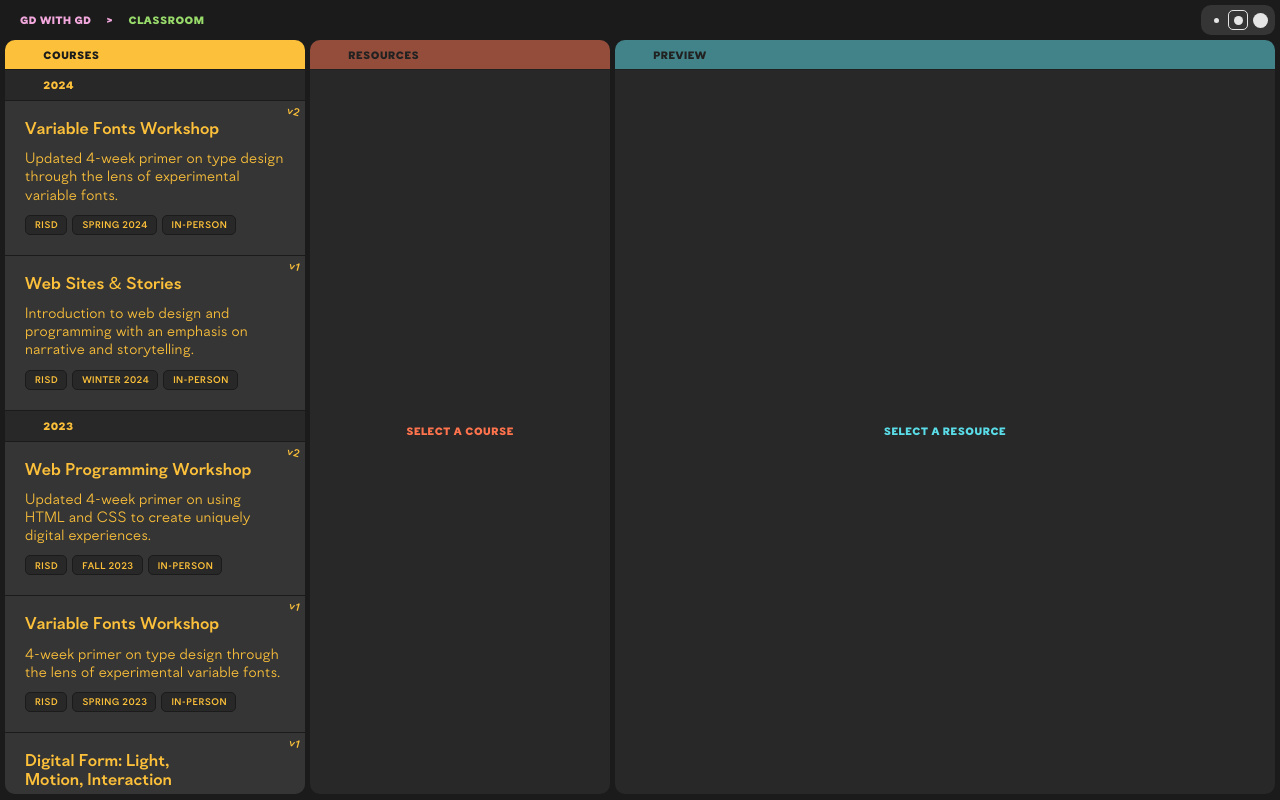
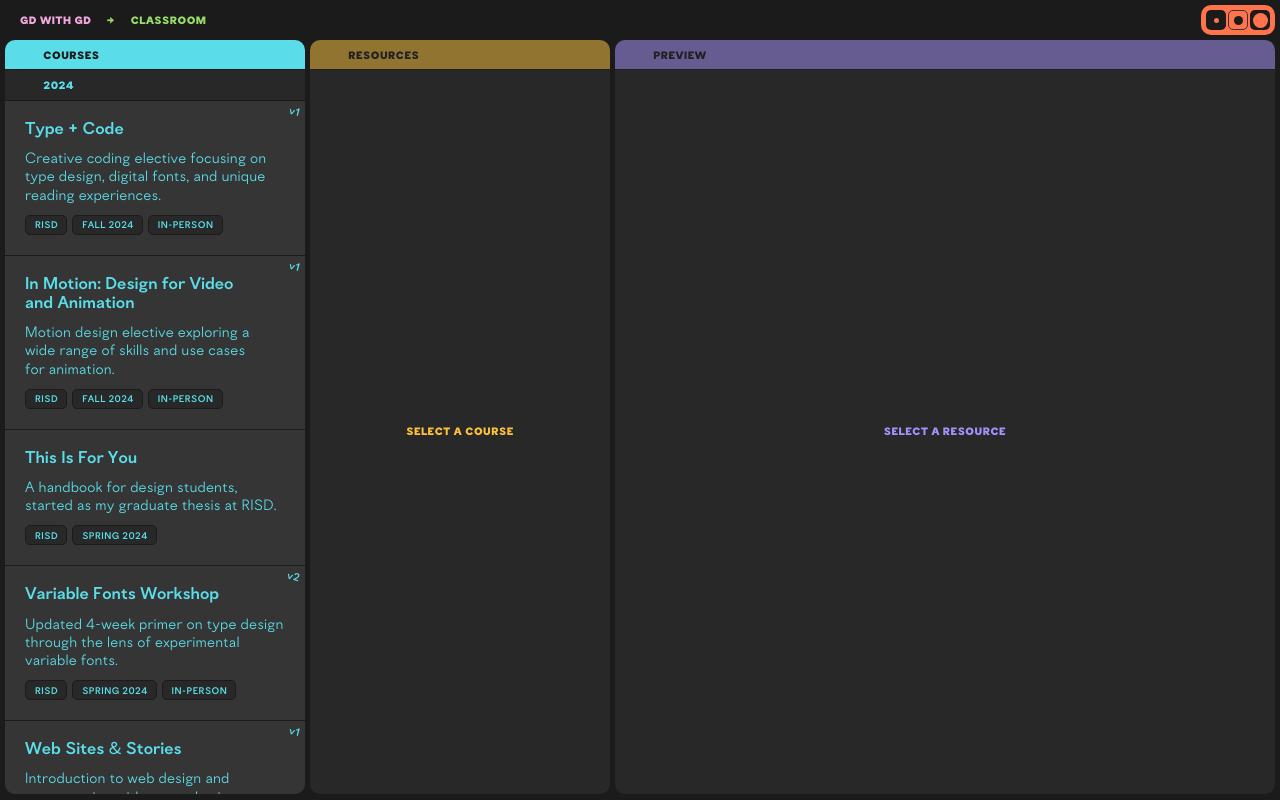
Before and after one commit to gabrieldrozdov/classroom, a plain HTML site: page index.html in a window 1280 px wide. Drawn offline with Linux system fonts and the light colour scheme; a web font is replaced by a local one.

Commit message:
added two courses for risd fall 2024

```diff
--- a/course-data.js
+++ b/course-data.js
@@ -2,16 +2,193 @@
 const courseData = {
 	"type-and-code-v1": [
 		{
-			"name": "Syllabus",
-			"slug": "syllabus",
-			"url": "#"
+			"name": "<span class='symbol'>&#xe88a;</span> Course Materials",
+			"contents": [
+				{
+					"name": "Syllabus",
+					"slug": "syllabus",
+					"url": "https://docs.google.com/document/d/1kM6s5JglXMB76nviLuHKUmPFgDh7KRTgoGCra5Cf9s0/edit?usp=sharing"
+				},
+				{
+					"name": "Schedule",
+					"slug": "schedule",
+					"url": "https://docs.google.com/document/d/1bClrpZ5RNCbWRgRTgI05quoLZMBwr0dRXv-_m67T1Ok/edit?usp=sharing"
+				}
+			]
+		},
+		{
+			"name": "<span class='symbol'>&#xe63e;</span> Class Websites",
+			"contents": [
+				{
+					"name": "Baby Steps",
+					"slug": "baby-steps",
+					"url": "https://babysteps.gdwithgd.com/"
+				},
+				{
+					"name": "The Designer’s Guide to Web Programming",
+					"slug": "designers-guide-to-web-programming",
+					"url": "https://webprogramming.gdwithgd.com/"
+				},
+				{
+					"name": "DEMOLAND",
+					"slug": "demoland",
+					"url": "https://demoland.gdwithgd.com/"
+				},
+			]
+		},
+		{
+			"name": "<span class='symbol'>&#xea03;</span> Projects",
+			"contents": [
+				{
+					"name": "Research & Analysis",
+					"slug": "research-and-analysis",
+					"url": "https://docs.google.com/document/d/1hetibTSSXBQ-WSrRGlTpi3vfj53fZaz5oNfpMbrlcIA/edit?usp=sharing"
+				},
+				{
+					"name": "Project 1: Time Traveler",
+					"slug": "project-1",
+					"url": "https://docs.google.com/document/d/1Z1zB6-depHecJCH28yXkHEfghw1ro7hByIywCHFT6eA/edit?usp=sharing"
+				},
+				{
+					"name": "Project 2: Live Type",
+					"slug": "project-2",
+					"url": "https://docs.google.com/document/d/1XYuZM2gOtHBYx-2J_BDS4LpfcNWogTNTdBuNXhH-jus/edit?usp=sharing"
+				},
+				{
+					"name": "Project 3: Internet Explorer",
+					"slug": "project-3",
+					"url": "https://docs.google.com/document/d/1xeDzwHjt7H9-gzgNCtm1ven7pMJNuZwiJ9sg96VCqe8/edit?usp=sharing"
+				}
+			]
 		}
 	],
 	"in-motion-v1": [
 		{
-			"name": "Syllabus",
-			"slug": "syllabus",
-			"url": "#"
+			"name": "<span class='symbol'>&#xe88a;</span> Course Materials",
+			"contents": [
+				{
+					"name": "Class Website",
+					"slug": "class-website",
+					"url": "https://inmotion.gdwithgd.com/"
+				},
+				{
+					"name": "Syllabus",
+					"slug": "syllabus",
+					"url": "https://docs.google.com/document/d/1qoMG3ypgF9MX4jbqxbJ0vI4GRgDpLgbzaexCVfPLixU/edit?usp=sharing"
+				},
+				{
+					"name": "Schedule",
+					"slug": "schedule",
+					"url": "https://docs.google.com/document/d/1ZUKq3XnTjU05z68O1ksl9DvaNALc-dhIfZY2-0lajbI/edit?usp=sharing"
+				},
+				{
+					"name": "Personal Canon",
+					"slug": "personal-canon",
+					"url": "https://docs.google.com/spreadsheets/d/1Z6nAvxW7IV9gv5SbzhkLJdm43eB7xL9jiIh6KrMsOZk/edit?usp=sharing"
+				},
+				{
+					"name": "How to Export and Compress Video Files",
+					"slug": "how-to-export-and-compress-video-files",
+					"url": "https://docs.google.com/document/d/1e56z4wtLjVPHlDoI3310ayjYuj2yJss59xr0FWudwUQ/edit?usp=sharing"
+				}
+			]
+		},
+	],
+	"this-is-for-you": [
+		{
+			"name": "<span class='symbol'>&#xea19;</span> Overview",
+			"contents": [
+				{
+					"name": "Homepage",
+					"slug": "homepage",
+					"url": "https://thisisforyou.gabrieldrozdov.com/"
+				},
+				{
+					"name": "Book Generator",
+					"slug": "book-generator",
+					"url": "https://thisisforyou.gabrieldrozdov.com/print/"
+				},
+				{
+					"name": "Foreword",
+					"slug": "foreword",
+					"url": "https://thisisforyou.gabrieldrozdov.com/hello/"
+				},
+				{
+					"name": "Afterword",
+					"slug": "afterword",
+					"url": "https://thisisforyou.gabrieldrozdov.com/goodbye/"
+				},
+				{
+					"name": "Index",
+					"slug": "index",
+					"url": "https://thisisforyou.gabrieldrozdov.com/index/"
+				}
+			]
+		},
+		{
+			"name": "<span class='symbol'>&#xe0f0;</span> Part One: Learning",
+			"contents": [
+				{
+					"name": "Chapter 1: Learning how to design",
+					"slug": "chapter-1",
+					"url": "https://thisisforyou.gabrieldrozdov.com/learning/design/"
+				},
+				{
+					"name": "Chapter 2: Learning how to design using code",
+					"slug": "chapter-2",
+					"url": "https://thisisforyou.gabrieldrozdov.com/learning/code/"
+				},
+				{
+					"name": "Chapter 3: Learning how to teach design and code",
+					"slug": "chapter-3",
+					"url": "https://thisisforyou.gabrieldrozdov.com/learning/teaching/"
+				},
+				{
+					"name": "Chapter 4: Learning how to run a studio",
+					"slug": "chapter-4",
+					"url": "https://thisisforyou.gabrieldrozdov.com/learning/studio/"
+				}
+			]
+		},
+		{
+			"name": "<span class='symbol'>&#xf604;</span> Part Two: Making",
+			"contents": [
+				{
+					"name": "Chapter 5: Everything I made before design school",
+					"slug": "chapter-5",
+					"url": "https://thisisforyou.gabrieldrozdov.com/making/before/"
+				},
+				{
+					"name": "Chapter 6: Everything I made during design school",
+					"slug": "chapter-6",
+					"url": "https://thisisforyou.gabrieldrozdov.com/making/during/"
+				},
+				{
+					"name": "Chapter 7: Everything I made after design school",
+					"slug": "chapter-7",
+					"url": "https://thisisforyou.gabrieldrozdov.com/making/after/"
+				}
+			]
+		},
+		{
+			"name": "<span class='symbol'>&#xe0bf;</span> Part Three: Sharing",
+			"contents": [
+				{
+					"name": "Chapter 8: Talking with my teachers",
+					"slug": "chapter-8",
+					"url": "https://thisisforyou.gabrieldrozdov.com/sharing/teachers/"
+				},
+				{
+					"name": "Chapter 9: Talking with my peers",
+					"slug": "chapter-9",
+					"url": "https://thisisforyou.gabrieldrozdov.com/sharing/peers/"
+				},
+				{
+					"name": "Chapter 10: Talking with my students",
+					"slug": "chapter-10",
+					"url": "https://thisisforyou.gabrieldrozdov.com/sharing/students/"
+				}
+			]
 		}
 	],
 	"variable-fonts-workshop-v2": [
@@ -119,6 +296,11 @@ const courseData = {
 					"name": "Syllabus",
 					"slug": "syllabus",
 					"url": "https://docs.google.com/document/d/1i34q-M4Wnae1QlO-UXo58X3MNYW3UkDX_E20Kml1PDE/edit?usp=sharing"
+				},
+				{
+					"name": "Small Sites; Big Stories",
+					"slug": "small-sites-big-stories",
+					"url": "https://smallsites.gdwithgd.com/"
 				}
 			]
 		},
--- a/index.html
+++ b/index.html
@@ -18,7 +18,7 @@
 	<header class="header">
 		<h1 class="header-path">
 			<a href="https://gdwithgd.com" target="_blank">GD with GD</a>
-			<div>&gt;</div>
+			<div>&rarr;</div>
 			<a href="/">Classroom</a>
 		</h1>
 		<div class="header-zoom">
@@ -34,7 +34,7 @@
 
 			<div class="links">
 				<h3 class="link-category"><span class="symbol">&#xe935;</span>2024</h3>
-				<!-- <a href="?course=type-and-code-v1" class="link" data-course="type-and-code-v1" data-path="Type + Code [v1]">
+				<a href="?course=type-and-code-v1" class="link" data-course="type-and-code-v1" data-path="Type + Code [v1]">
 					<h4 class="link-title">Type + Code</h4>
 					<p class="link-desc">
 						Creative coding elective focusing on type design, digital fonts, and unique reading experiences.
@@ -45,8 +45,8 @@
 						<div class="link-tag">In-person</div>
 					</div>
 					<div class="link-sticker">v1</div>
-				</a> -->
-				<!-- <a href="?course=in-motion-v1" class="link" data-course="in-motion-v1" data-path="In Motion [v1]">
+				</a>
+				<a href="?course=in-motion-v1" class="link" data-course="in-motion-v1" data-path="In Motion [v1]">
 					<h4 class="link-title">In Motion: Design for Video and Animation</h4>
 					<p class="link-desc">
 						Motion design elective exploring a wide range of skills and use cases for animation.
@@ -57,7 +57,17 @@
 						<div class="link-tag">In-person</div>
 					</div>
 					<div class="link-sticker">v1</div>
-				</a> -->
+				</a>
+				<a href="?course=this-is-for-you" class="link" data-course="this-is-for-you" data-path="This Is For You">
+					<h4 class="link-title">This Is For You</h4>
+					<p class="link-desc">
+						A handbook for design students, started as my graduate thesis at RISD.
+					</p>
+					<div class="link-tags">
+						<div class="link-tag">RISD</div>
+						<div class="link-tag">Spring 2024</div>
+					</div>
+				</a>
 				<a href="?course=variable-fonts-workshop-v2" class="link" data-course="variable-fonts-workshop-v2" data-path="Variable Fonts Workshop [v2]">
 					<h4 class="link-title">Variable Fonts Workshop</h4>
 					<p class="link-desc">
@@ -160,9 +170,9 @@
 	</div>
 
 	<div class="mobile-controls">
-		<button onclick="scrollToSection('courses')" class="mobile-controls-btn" style="--primary: var(--yellow);"><span class="symbol">&#xe80c;</span> Courses</button>
-		<button onclick="scrollToSection('resources')" class="mobile-controls-btn" style="--primary: var(--red);"><span class="symbol">&#xe2c8;</span> Resources</button>
-		<button onclick="scrollToSection('preview')" class="mobile-controls-btn" style="--primary: var(--blue);"><span class="symbol">&#xe8f4;</span> Preview</button>
+		<button onclick="scrollToSection('courses')" class="mobile-controls-btn" style="--primary: var(--blue);"><span class="symbol">&#xe80c;</span> Courses</button>
+		<button onclick="scrollToSection('resources')" class="mobile-controls-btn" style="--primary: var(--yellow);"><span class="symbol">&#xe2c8;</span> Resources</button>
+		<button onclick="scrollToSection('preview')" class="mobile-controls-btn" style="--primary: var(--purple);"><span class="symbol">&#xe8f4;</span> Preview</button>
 	</div>
 
 	<script src="course-data.js"></script>
--- a/script.js
+++ b/script.js
@@ -62,7 +62,7 @@ readURL();
 function setHeaderPath(course, resource) {
 	let path = `
 		<a href="https://gdwithgd.com" target="_blank">GD with GD</a>
-		<div>&gt;</div>
+		<div>&rarr;</div>
 		<a href="/">Classroom</a>
 	`;
 
@@ -71,13 +71,13 @@ function setHeaderPath(course, resource) {
 		// this is really obtuse data storage but ah well
 		const coursePath = document.querySelector(`#courses .link[data-course="${course}"]`).dataset.path;
 		path += `
-			<div>&gt;</div>
+			<div>&rarr;</div>
 			<a href="?course=${course}">${coursePath}</a>
 		`;
 		if (resource != undefined) {
 			const resourcePath = document.querySelector(`#resources .link[data-resource="${resource}"]`).dataset.path;
 			path += `
-				<div>&gt;</div>
+				<div>&rarr;</div>
 				<a href="?course=${course}&resource=${resource}">${resourcePath}</a>
 			`;
 		}
--- a/style.css
+++ b/style.css
@@ -110,21 +110,20 @@ body {
 .header-path > *:nth-child(even) {
 	pointer-events: none;
 }
-.header-path > *:nth-child(1),
-.header-path > *:nth-child(2) {
+.header-path > *:nth-child(1) {
 	--primary: var(--pink);
 }
-.header-path > *:nth-child(3),
-.header-path > *:nth-child(4) {
+.header-path > *:nth-child(2),
+.header-path > *:nth-child(3) {
 	--primary: var(--green);
 }
-.header-path > *:nth-child(5),
-.header-path > *:nth-child(6) {
+.header-path > *:nth-child(4),
+.header-path > *:nth-child(5) {
+	--primary: var(--blue);
+}
+.header-path > *:nth-child(6),
+.header-path > *:nth-child(7) {
 	--primary: var(--yellow);
-}
-.header-path > *:nth-child(7),
-.header-path > *:nth-child(8) {
-	--primary: var(--red);
 }
 .header-path > *:hover {
 	background-color: var(--primary);
@@ -133,9 +132,6 @@ body {
 .header-path > *:active {
 	opacity: .5;
 }
-/* .header-path > a:nth-last-child(1) {
-	--primary: var(--white);
-} */
 .header-colors {
 	display: flex;
 	flex-shrink: 0;
@@ -199,7 +195,7 @@ body {
 	flex-shrink: 0;
 	align-items: center;
 	justify-content: center;
-	background-color: var(--black);
+	background-color: var(--red);
 	padding: 5px;
 	gap: 2px;
 	border-radius: 10px;
@@ -208,7 +204,7 @@ body {
 	border: unset;
 	width: 20px;
 	height: 20px;
-	background-color: var(--black);
+	background-color: var(--black3);
 	cursor: pointer;
 	border-radius: 5px;
 	display: flex;
@@ -216,7 +212,11 @@ body {
 	justify-content: center;
 }
 .header-zoom button[data-active="1"] {
-	border: 1px solid var(--white);
+	border: 1px solid var(--black);
+	background-color: var(--red);
+}
+.header-zoom button[data-active="1"] div {
+	background-color: var(--black3);
 }
 .header-zoom button:hover {
 	border: 1px solid var(--white);
@@ -227,7 +227,7 @@ body {
 .header-zoom button div {
 	width: 50%;
 	height: 50%;
-	background-color: var(--white);
+	background-color: var(--red);
 	border-radius: 50%;
 }
 .header-zoom button[data-zoom="75"] div {
@@ -237,6 +237,11 @@ body {
 .header-zoom button[data-zoom="125"] div {
 	width: 75%;
 	height: 75%;
+}
+@media only screen and (max-width: 500px) {
+	.header-zoom {
+		display: none;
+	}
 }
 
 /* Structure */
@@ -294,13 +299,13 @@ body {
 	opacity: .5;
 }
 #courses {
+	--primary: var(--blue);
+}
+#resources {
 	--primary: var(--yellow);
 }
-#resources {
-	--primary: var(--red);
-}
 #preview {
-	--primary: var(--blue);
+	--primary: var(--purple);
 }
 .empty {
 	position: absolute;
```
Also changed, not shown: backup.html (deleted, +0 -15 lines), backup.js (deleted, +0 -36 lines), 1 other file.
